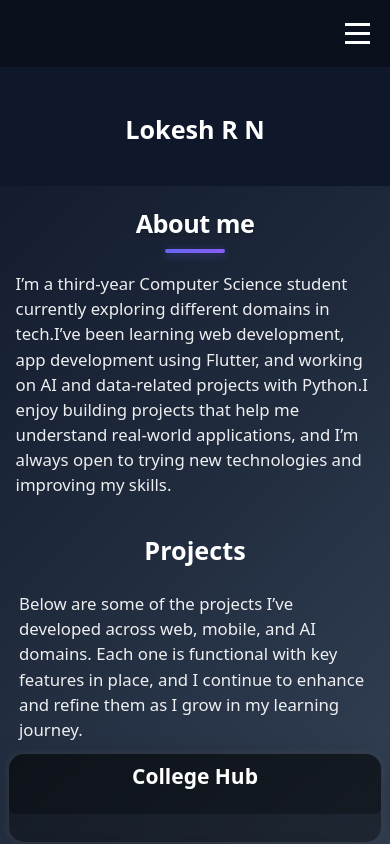
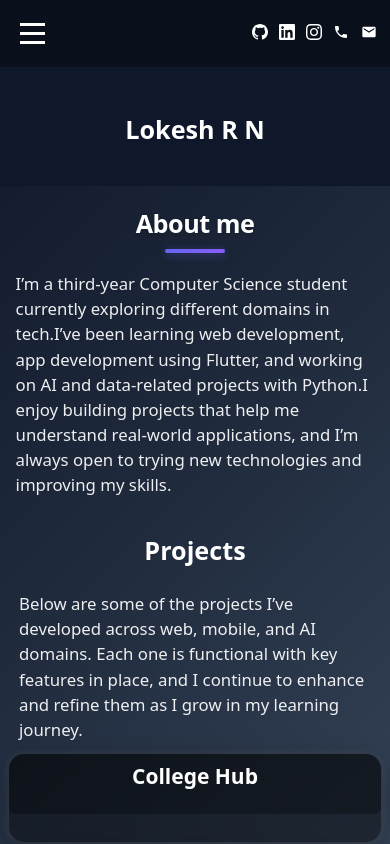
Before and after one commit to Lokesh-1511/Portfolio, a React (Vite) app in the folder portfolio/: page / in a window 390 px wide. Shown: the top 844 px of the page. Built offline with nearby package versions, Linux system fonts and the light colour scheme.

Commit message:
contact menu update

```diff
--- a/portfolio/src/App.jsx
+++ b/portfolio/src/App.jsx
@@ -7,7 +7,7 @@ import Navbar from './components/Navbar/Navbar.jsx';
 import Projects from './components/Projects/Projects.jsx';
 import Skills from './components/Skills/Skills.jsx';
 import Education from './components/Education/Education.jsx';
-import Contact from './components/Contact/Contact.jsx';
+// import Contact from './components/Contact/Contact.jsx';
 import { ThemeProvider } from './ThemeContext';
 
 function App() {
@@ -20,7 +20,7 @@ function App() {
         <Projects/>
         <Skills/>
         <Education/>
-        <Contact/>
+        {/* <Contact/> */}
       </div>
     </ThemeProvider>
   );
--- a/portfolio/src/components/Navbar/Navbar.css
+++ b/portfolio/src/components/Navbar/Navbar.css
@@ -5,8 +5,43 @@
     position:fixed;
     z-index: 9999;
     display: flex;
-    justify-content: flex-end;
+    justify-content: space-between;
     align-items: center;
+}
+
+/* Social Media Buttons - Left Side */
+.social-media-buttons {
+    display: flex;
+    gap: 1rem;
+    align-items: center;
+}
+
+.social-media-buttons a {
+    color: var(--text-color, white);
+    transition: all 0.3s ease;
+    padding: 0.5rem;
+    border-radius: 50%;
+    display: flex;
+    align-items: center;
+    justify-content: center;
+}
+
+.social-media-buttons a:hover {
+    color: #6366f1;
+    background-color: rgba(99, 102, 241, 0.1);
+    transform: translateY(-2px);
+}
+
+.social-media-buttons svg {
+    width: 20px;
+    height: 20px;
+}
+
+/* Right side content wrapper */
+.nav-right {
+    display: flex;
+    align-items: center;
+    gap: 1rem;
 }
 
 .hamburger {
@@ -52,8 +87,29 @@
 
 /* Mobile Styles */
 @media screen and (max-width: 768px) {
+    .navbar {
+        justify-content: space-between;
+    }
+
+    /* Show social media buttons on mobile but with smaller size */
+    .social-media-buttons {
+        display: flex;
+        gap: 0.5rem;
+        order: 2; /* Move to right side */
+    }
+
+    .social-media-buttons svg {
+        width: 18px;
+        height: 18px;
+    }
+
+    .social-media-buttons a {
+        padding: 0.3rem;
+    }
+
     .hamburger {
         display: flex;
+        order: 1; /* Keep hamburger on left */
     }
 
     .nav-menu {
@@ -104,3 +160,24 @@
         transform: translateY(-8px) rotate(-45deg);
     }
 }
+
+/* Extra small screens - smaller icons but keep most visible */
+@media screen and (max-width: 480px) {
+    .social-media-buttons {
+        gap: 0.3rem;
+    }
+
+    .social-media-buttons svg {
+        width: 16px;
+        height: 16px;
+    }
+
+    .social-media-buttons a {
+        padding: 0.25rem;
+    }
+
+    /* Only hide LeetCode on very small screens if needed */
+    .social-media-buttons a:nth-child(6) { /* LeetCode */
+        display: none;
+    }
+}
--- a/portfolio/src/components/Navbar/Navbar.jsx
+++ b/portfolio/src/components/Navbar/Navbar.jsx
@@ -18,6 +18,40 @@ function Navbar() {
   return (
     <div>
       <nav className="navbar">
+        {/* Social Media Buttons - Left Side */}
+        <div className="social-media-buttons">
+          <a href="https://github.com/Lokesh-1511" target="_blank" rel="noopener noreferrer" aria-label="GitHub">
+            <svg width="24" height="24" viewBox="0 0 24 24" fill="currentColor">
+              <path d="M12 0C5.374 0 0 5.373 0 12 0 17.302 3.438 21.8 8.207 23.387c.599.111.793-.261.793-.577v-2.234c-3.338.726-4.033-1.416-4.033-1.416-.546-1.387-1.333-1.756-1.333-1.756-1.089-.745.083-.729.083-.729 1.205.084 1.839 1.237 1.839 1.237 1.07 1.834 2.807 1.304 3.492.997.107-.775.418-1.305.762-1.604-2.665-.305-5.467-1.334-5.467-5.931 0-1.311.469-2.381 1.236-3.221-.124-.303-.535-1.524.117-3.176 0 0 1.008-.322 3.301 1.23A11.509 11.509 0 0112 5.803c1.02.005 2.047.138 3.006.404 2.291-1.552 3.297-1.23 3.297-1.23.653 1.653.242 2.874.118 3.176.77.84 1.235 1.911 1.235 3.221 0 4.609-2.807 5.624-5.479 5.921.43.372.823 1.102.823 2.222v3.293c0 .319.192.694.801.576C20.566 21.797 24 17.3 24 12c0-6.627-5.373-12-12-12z"/>
+            </svg>
+          </a>
+          <a href="https://linkedin.com/in/your-profile" target="_blank" rel="noopener noreferrer" aria-label="LinkedIn">
+            <svg width="24" height="24" viewBox="0 0 24 24" fill="currentColor">
+              <path d="M20.447 20.452h-3.554v-5.569c0-1.328-.027-3.037-1.852-3.037-1.853 0-2.136 1.445-2.136 2.939v5.667H9.351V9h3.414v1.561h.046c.477-.9 1.637-1.85 3.37-1.85 3.601 0 4.267 2.37 4.267 5.455v6.286zM5.337 7.433c-1.144 0-2.063-.926-2.063-2.065 0-1.138.92-2.063 2.063-2.063 1.14 0 2.064.925 2.064 2.063 0 1.139-.925 2.065-2.064 2.065zm1.782 13.019H3.555V9h3.564v11.452zM22.225 0H1.771C.792 0 0 .774 0 1.729v20.542C0 23.227.792 24 1.771 24h20.451C23.2 24 24 23.227 24 22.271V1.729C24 .774 23.2 0 22.222 0h.003z"/>
+            </svg>
+          </a>
+          <a href="https://instagram.com/your-username" target="_blank" rel="noopener noreferrer" aria-label="Instagram">
+            <svg width="24" height="24" viewBox="0 0 24 24" fill="currentColor">
+              <path d="M12 2.163c3.204 0 3.584.012 4.85.07 3.252.148 4.771 1.691 4.919 4.919.058 1.265.069 1.645.069 4.849 0 3.205-.012 3.584-.069 4.849-.149 3.225-1.664 4.771-4.919 4.919-1.266.058-1.644.07-4.85.07-3.204 0-3.584-.012-4.849-.07-3.26-.149-4.771-1.699-4.919-4.92-.058-1.265-.07-1.644-.07-4.849 0-3.204.013-3.583.07-4.849.149-3.227 1.664-4.771 4.919-4.919 1.266-.057 1.645-.069 4.849-.069zm0-2.163c-3.259 0-3.667.014-4.947.072-4.358.2-6.78 2.618-6.98 6.98-.059 1.281-.073 1.689-.073 4.948 0 3.259.014 3.668.072 4.948.2 4.358 2.618 6.78 6.98 6.98 1.281.058 1.689.072 4.948.072 3.259 0 3.668-.014 4.948-.072 4.354-.2 6.782-2.618 6.979-6.98.059-1.28.073-1.689.073-4.948 0-3.259-.014-3.667-.072-4.947-.196-4.354-2.617-6.78-6.979-6.98-1.281-.059-1.69-.073-4.949-.073zm0 5.838c-3.403 0-6.162 2.759-6.162 6.162s2.759 6.163 6.162 6.163 6.162-2.759 6.162-6.163c0-3.403-2.759-6.162-6.162-6.162zm0 10.162c-2.209 0-4-1.79-4-4 0-2.209 1.791-4 4-4s4 1.791 4 4c0 2.21-1.791 4-4 4zm6.406-11.845c-.796 0-1.441.645-1.441 1.44s.645 1.44 1.441 1.44c.795 0 1.439-.645 1.439-1.44s-.644-1.44-1.439-1.44z"/>
+            </svg>
+          </a>
+          <a href="tel:+1234567890" aria-label="Phone">
+            <svg width="24" height="24" viewBox="0 0 24 24" fill="currentColor">
+              <path d="M6.62 10.79c1.44 2.83 3.76 5.14 6.59 6.59l2.2-2.2c.27-.27.67-.36 1.02-.24 1.12.37 2.33.57 3.57.57.55 0 1 .45 1 1V20c0 .55-.45 1-1 1-9.39 0-17-7.61-17-17 0-.55.45-1 1-1h3.5c.55 0 1 .45 1 1 0 1.25.2 2.45.57 3.57.11.35.03.74-.25 1.02l-2.2 2.2z"/>
+            </svg>
+          </a>
+          <a href="mailto:your.email@example.com" aria-label="Email">
+            <svg width="24" height="24" viewBox="0 0 24 24" fill="currentColor">
+              <path d="M20 4H4c-1.1 0-1.99.9-1.99 2L2 18c0 1.1.89 2 2 2h16c1.1 0 2-.9 2-2V6c0-1.1-.9-2-2-2zm0 4l-8 5-8-5V6l8 5 8-5v2z"/>
+            </svg>
+          </a>
+          <a href="https://leetcode.com/your-username" target="_blank" rel="noopener noreferrer" aria-label="LeetCode">
+            <svg width="24" height="24" viewBox="0 0 24 24" fill="currentColor">
+              <path d="M13.483 0a1.374 1.374 0 0 0-.961.438L7.116 6.226l-3.854 4.126a5.266 5.266 0 0 0-1.209 2.104 5.35 5.35 0 0 0-.125.513 5.527 5.527 0 0 0 .062 2.362 5.83 5.83 0 0 0 .349 1.017 5.938 5.938 0 0 0 1.271 1.818l4.277 4.193.039.038c2.248 2.165 5.852 2.133 8.063-.074l2.396-2.392c.54-.54.54-1.414.003-1.955a1.378 1.378 0 0 0-1.951-.003l-2.396 2.392a3.021 3.021 0 0 1-4.205.038l-.02-.019-4.276-4.193c-.652-.64-.972-1.469-.948-2.263a2.68 2.68 0 0 1 .066-.523 2.545 2.545 0 0 1 .619-1.164L9.13 8.114c1.058-1.134 3.204-1.27 4.43-.278l3.501 2.831c.593.48 1.461.387 1.94-.207a1.384 1.384 0 0 0-.207-1.943l-3.5-2.831c-.8-.647-1.766-1.045-2.774-1.202l2.015-2.158A1.384 1.384 0 0 0 13.483 0zm-2.866 12.815a1.38 1.38 0 0 0-1.38 1.382 1.38 1.38 0 0 0 1.38 1.382H20.79a1.38 1.38 0 0 0 1.38-1.382 1.38 1.38 0 0 0-1.38-1.382z"/>
+            </svg>
+          </a>
+        </div>
+
         <div className={`hamburger ${isMenuOpen ? 'active' : ''}`} onClick={toggleMenu}>
           <span></span>
           <span></span>
@@ -29,7 +63,6 @@ function Navbar() {
           <li><a href="#projects" onClick={closeMenu}>Projects</a></li>
           <li><a href="#skills" onClick={closeMenu}>Skills</a></li>
           <li><a href="#education" onClick={closeMenu}>Education</a></li>
-          <li><a href="#contact" onClick={closeMenu}>Contact</a></li>
           <li>
             <button
               onClick={toggleTheme}
```
